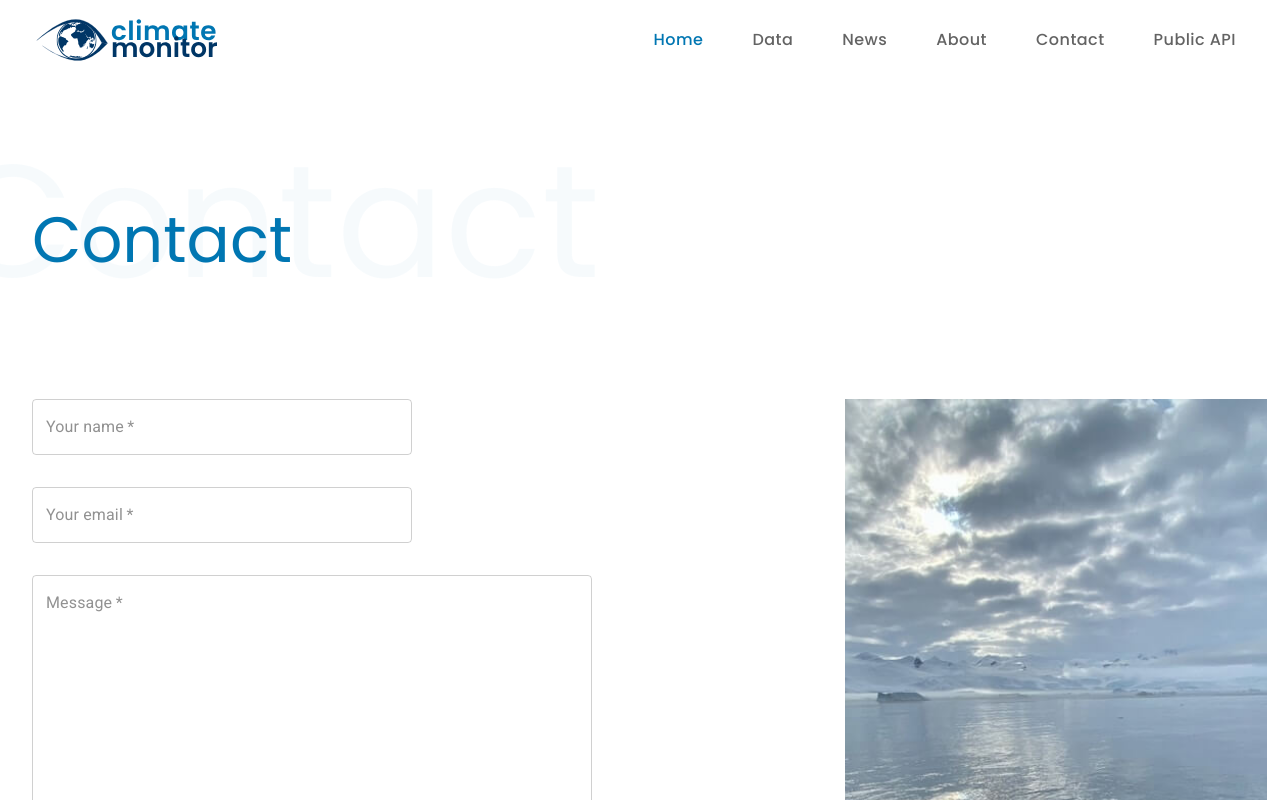
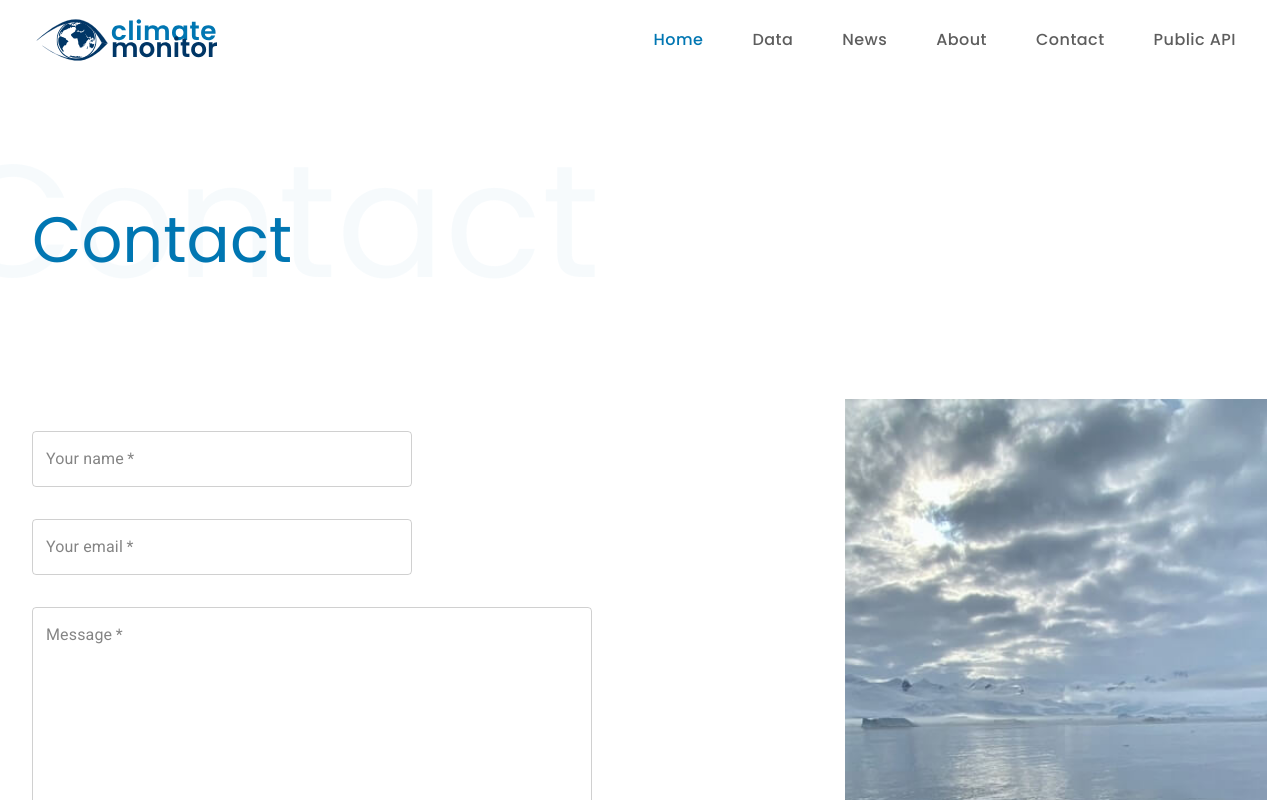
Before and after one commit to TomaszPietrzykowski/climate-monitor-nextjs, a Next.js app: page /contact in a window 1280 px wide. Shown: the top 800 px of the page. Built offline with nearby package versions, Linux system fonts and the light colour scheme.

Commit message:
accessibility fix - text contrast increased

```diff
--- a/pages/contact.js
+++ b/pages/contact.js
@@ -120,7 +120,7 @@ const useStyles = makeStyles((theme) => ({
     justifyContent: "center",
     width: "100%",
     maxWidth: 700,
-    padding: "0 2rem",
+    padding: "2rem",
     marginLeft: "auto",
     [theme.breakpoints.down("lg")]: {
       marginLeft: 0,
--- a/src/ui/Theme.js
+++ b/src/ui/Theme.js
@@ -72,6 +72,13 @@ export default createMuiTheme({
     secondary: {
       main: "#0076B2", // star command blue
     },
+    text: {
+      primary: "rgba(0, 0, 0, 0.9)",
+      secondary: "rgba(0, 0, 0, 0.6)",
+      disabled: "rgba(0, 0, 0, 0.38)",
+      hint: "rgba(0, 0, 0, 0.38)",
+      divider: "rgba(0, 0, 0, 0.12)",
+    },
   },
   flex: {
     col: {
```
